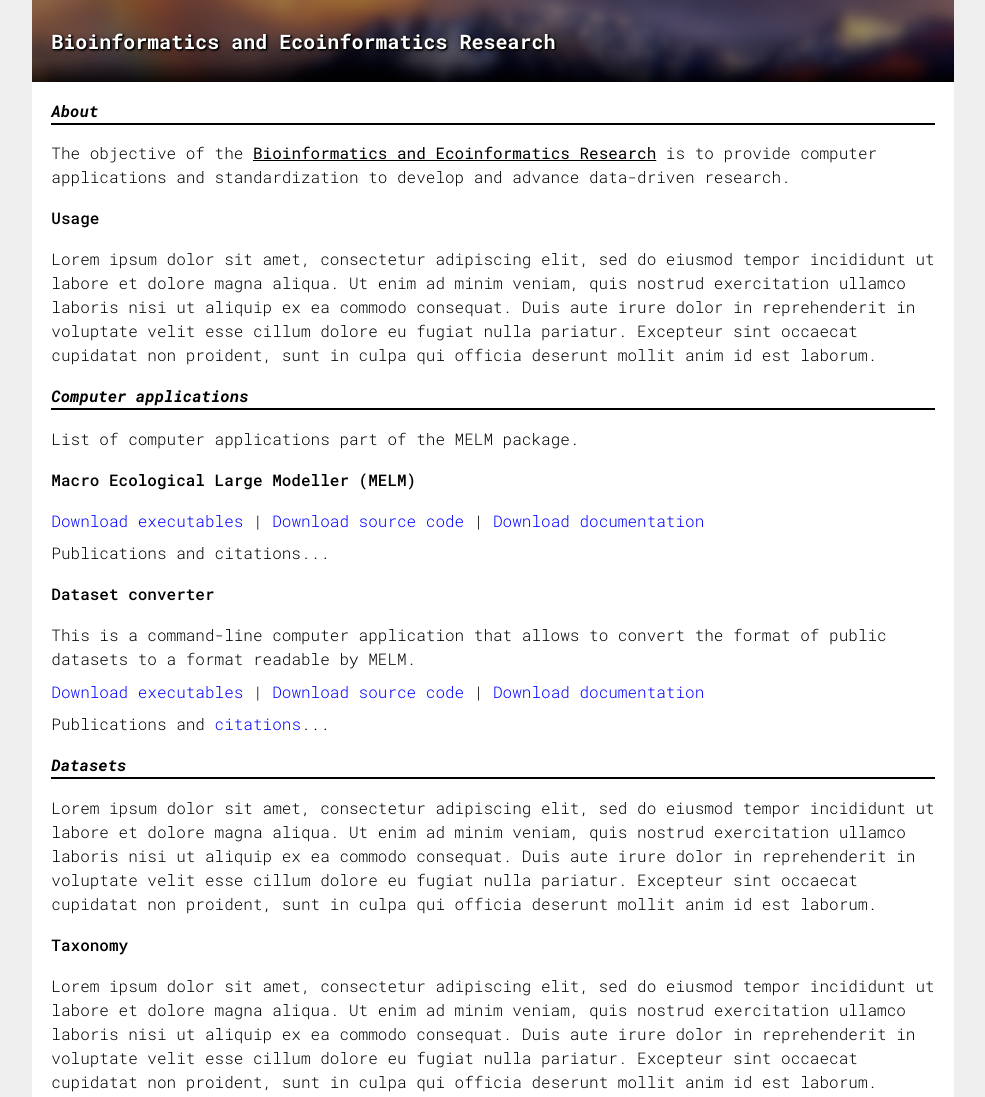
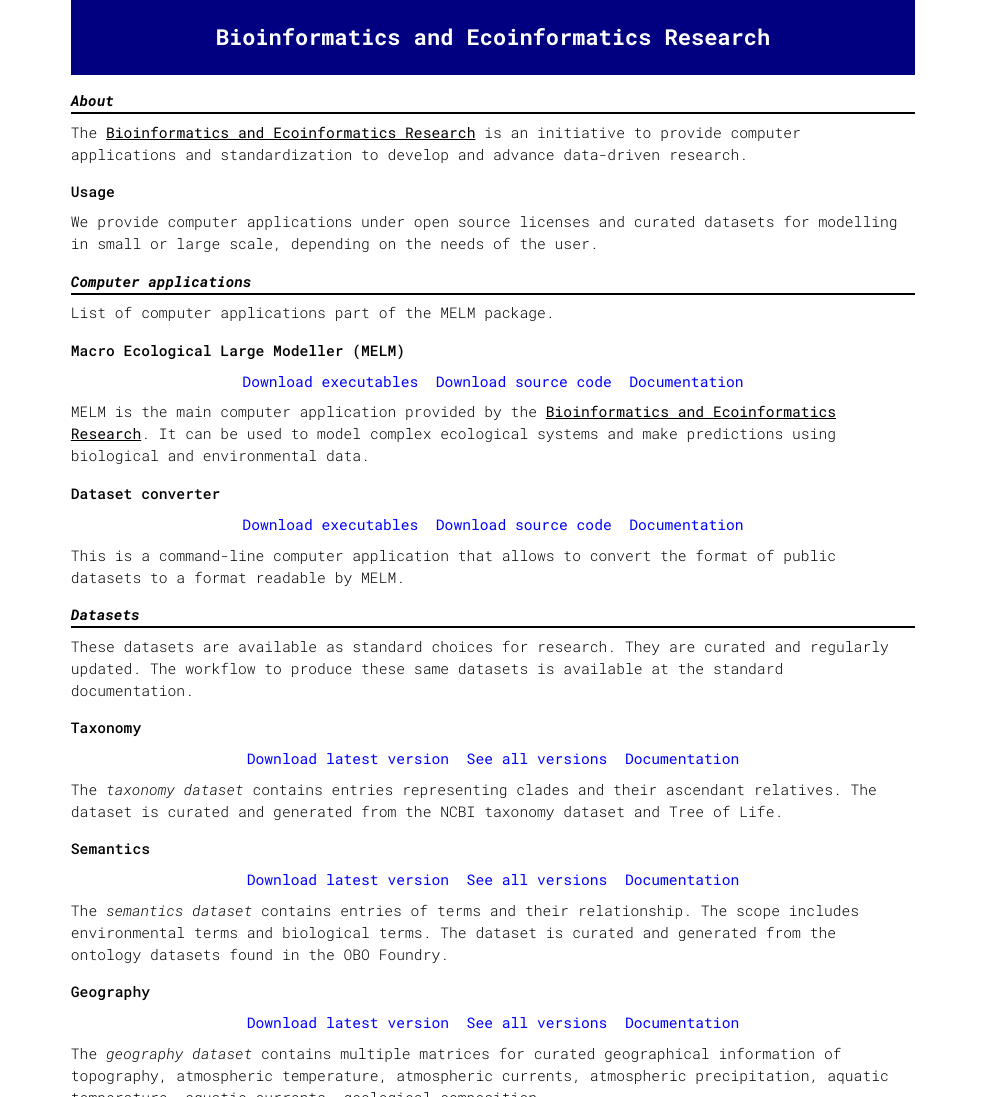
Before and after one commit to berorganization/bioecoresearch.github.io, a plain HTML site: page index.html in a window 1280 px wide. Shown: the top 1097 px of the page, without its empty margins (147-1132 px from the left). Drawn offline with Linux system fonts and the light colour scheme.

Commit message:
Update page and style

```diff
--- a/assets/style.css
+++ b/assets/style.css
@@ -64,25 +64,31 @@
 }
 
 * {
+	background-color: none;
+	background: none;
+	color: inherit;
+	margin: 0px;
+	padding: 0px;
+	border: 0px;
+	outline: none;
 	font-family: inherit;
 	font-size: inherit;
 	font-weight: inherit;
+	text-decoration: inherit;
 	line-height: inherit;
-	text-decoration: inherit;
-	margin: 0px;
-	padding: 0px;
-	border: 0px;
-	background: none;
-	color: inherit;
-	outline: none;
+}
+
+::selection {
+	background-color: blue;
+	color: white;
 }
 
 html {
-	background-color: #efefef;
+	background-color: white;
 	color: black;
 	font-family: webmono;
 	font-weight: 400;
-	font-size: 12pt;
+	font-size: 11pt;
 	line-height: 150%;
 }
 
@@ -93,29 +99,30 @@ body {
 	margin-right: auto;
 	padding-top: 0px;
 	padding-bottom: 2ex;
+	padding-left: 2ex;
+	padding-right: 2ex;
+	font-weight: 300;
 }
 
 header {
-	background-image: url("./header.png");
-	background-color: black;
-	background-size: 100% 100%;
-	padding-left: 2ch;
-	padding-right: 2ch;
-	padding-top: 3ch;
-	padding-bottom: 3ch;
+	text-align: center;
+	background-color: navy;
+	color: white;
 }
 
 header h1 {
-	color: white;
-	font-size: 125%;
+	display: inline-block;
+	padding-top: 2ch;
+	padding-bottom: 2ch;
+	padding-left: 2ch;
+	padding-right: 2ch;
+	font-size: 150%;
 	font-weight: 700;
-	text-shadow: 1px 1px 0 black,
-			1px 1px 2px black,
-			1px 1px 3px black;
 }
 
 a {
 	color: blue;
+	font-weight: bolder;
 }
 
 a:active {
@@ -132,33 +139,56 @@ a:focus {
 	text-decoration: underline;
 }
 
+header a {
+	color: white;
+}
+
+header a:hover {
+	background-color: transparent;
+	color: white;
+}
+
 article {
+	border-bottom-style: dashed;
 	border-bottom-color: black;
-	border-bottom-style: dashed;
 	border-bottom-width: 0.1ex;
 	margin-bottom: 2ex;
 	padding-bottom: 2ex;
-	padding-left: 2ch;
-	padding-right: 2ch;
+	min-height: 160ex;
 }
 
 article h1 {
 	font-weight: 700;
 	font-style: oblique;
 	margin-top: 2ex;
-	margin-bottom: 2ex;
-	border-bottom: 0.3ex solid black;
+	margin-bottom: 1ex;
+	border-bottom-style: solid;
+	border-bottom-color: black;
+	border-bottom-width: 0.3ex;
 }
 
 article h2 {
 	font-weight: 500;
 	margin-top: 2ex;
-	margin-bottom: 2ex;
+	margin-bottom: 1ex;
 }
 
 article p {
-	font-weight: 300;
 	margin-bottom: 1ex;
+}
+
+article nav {
+	display: block;
+	width: 100%;
+	text-align: center;
+	margin-top: 1ch;
+	margin-bottom: 1ch;
+}
+
+article nav a {
+	display: inline-block;
+	padding-left: 1ch;
+	padding-right: 1ch;
 }
 
 article u {
@@ -193,7 +223,7 @@ article ul li span {
 	text-align: center;
 }
 
-footer {
-	padding-left: 2ch;
-	padding-right: 2ch;
+#logos a {
+	padding-left: 1ch;
+	padding-right: 1ch;
 }
--- a/index.html
+++ b/index.html
@@ -7,30 +7,32 @@
 </head>
 <body>
 <header>
-			<h1>Bioinformatics and Ecoinformatics Research</h1>
+<h1><a href="./index.html">Bioinformatics and Ecoinformatics Research</a></h1>
 </header>
 <article>
 <h1>About</h1>
-				<p>The objective of the <b><u>Bioinformatics and Ecoinformatics Research</u></b> is to provide computer applications and standardization to develop and advance data-driven research.</p>
+<p>The <b><u>Bioinformatics and Ecoinformatics Research</u></b> is an initiative to provide computer applications and standardization to develop and advance data-driven research.</p>
 <h2>Usage</h2>
-				<p>Lorem ipsum dolor sit amet, consectetur adipiscing elit, sed do eiusmod tempor incididunt ut labore et dolore magna aliqua. Ut enim ad minim veniam, quis nostrud exercitation ullamco laboris nisi ut aliquip ex ea commodo consequat. Duis aute irure dolor in reprehenderit in voluptate velit esse cillum dolore eu fugiat nulla pariatur. Excepteur sint occaecat cupidatat non proident, sunt in culpa qui officia deserunt mollit anim id est laborum.</p>
+<p>We provide computer applications under open source licenses and curated datasets for modelling in small or large scale, depending on the needs of the user.</p>
 <h1>Computer applications</h1>
 <p>List of computer applications part of the MELM package.</p>
 <h2>Macro Ecological Large Modeller (MELM)</h2>
-				<p><a href="./index.html">Download executables</a> | <a href=".">Download source code</a> | <a href=".">Download documentation</a></p>
-				<p>Publications and citations...</p>
+<nav><a href="./indegx.html">Download executables</a><a href=".">Download source code</a><a href="./documentation.html#MELM">Documentation</a></nav>
+<p>MELM is the main computer application provided by the <b><u>Bioinformatics and Ecoinformatics Research</u></b>. It can be used to model complex ecological systems and make predictions using biological and environmental data.</p>
 <h2>Dataset converter</h2>
+<nav><a href="./index.html">Download executables</a><a href=".">Download source code</a><a href="./documentation.html#Converter">Documentation</a></nav>
 <p>This is a command-line computer application that allows to convert the format of public datasets to a format readable by MELM.</p>
-				<p><a href="./index.html">Download executables</a> | <a href=".">Download source code</a> | <a href=".">Download documentation</a></p>
-				<p>Publications and <a href=".">citations</a>...</p>
 <h1>Datasets</h1>
-				<p>Lorem ipsum dolor sit amet, consectetur adipiscing elit, sed do eiusmod tempor incididunt ut labore et dolore magna aliqua. Ut enim ad minim veniam, quis nostrud exercitation ullamco laboris nisi ut aliquip ex ea commodo consequat. Duis aute irure dolor in reprehenderit in voluptate velit esse cillum dolore eu fugiat nulla pariatur. Excepteur sint occaecat cupidatat non proident, sunt in culpa qui officia deserunt mollit anim id est laborum.</p>
+<p>These datasets are available as standard choices for research. They are curated and regularly updated. The workflow to produce these same datasets is available at the standard documentation.</p>
 <h2>Taxonomy</h2>
-				<p>Lorem ipsum dolor sit amet, consectetur adipiscing elit, sed do eiusmod tempor incididunt ut labore et dolore magna aliqua. Ut enim ad minim veniam, quis nostrud exercitation ullamco laboris nisi ut aliquip ex ea commodo consequat. Duis aute irure dolor in reprehenderit in voluptate velit esse cillum dolore eu fugiat nulla pariatur. Excepteur sint occaecat cupidatat non proident, sunt in culpa qui officia deserunt mollit anim id est laborum.</p>
-				<h2>Phenotype</h2>
-				<p>Lorem ipsum dolor sit amet, consectetur adipiscing elit, sed do eiusmod tempor incididunt ut labore et dolore magna aliqua. Ut enim ad minim veniam, quis nostrud exercitation ullamco laboris nisi ut aliquip ex ea commodo consequat. Duis aute irure dolor in reprehenderit in voluptate velit esse cillum dolore eu fugiat nulla pariatur. Excepteur sint occaecat cupidatat non proident, sunt in culpa qui officia deserunt mollit anim id est laborum.</p>
+<nav><a href="./index.html">Download latest version</a><a href=".">See all versions</a><a href="./documentation.html#Taxonomy">Documentation</a></nav>
+<p>The <i>taxonomy dataset</i> contains entries representing clades and their ascendant relatives. The dataset is curated and generated from the NCBI taxonomy dataset and Tree of Life.</p>
+<h2>Semantics</h2>
+<nav><a href="./index.html">Download latest version</a><a href=".">See all versions</a><a href="./documentation.html#Semantics">Documentation</a></nav>
+<p>The <i>semantics dataset</i> contains entries of terms and their relationship. The scope includes environmental terms and biological terms. The dataset is curated and generated from the ontology datasets found in the OBO Foundry.</p>
 <h2>Geography</h2>
-				<p>Lorem ipsum dolor sit amet, consectetur adipiscing elit, sed do eiusmod tempor incididunt ut labore et dolore magna aliqua. Ut enim ad minim veniam, quis nostrud exercitation ullamco laboris nisi ut aliquip ex ea commodo consequat. Duis aute irure dolor in reprehenderit in voluptate velit esse cillum dolore eu fugiat nulla pariatur. Excepteur sint occaecat cupidatat non proident, sunt in culpa qui officia deserunt mollit anim id est laborum.</p>
+<nav><a href="./index.html">Download latest version</a><a href=".">See all versions</a><a href="./documentation.html#Geography">Documentation</a></nav>
+<p>The <i>geography dataset</i> contains multiple matrices for curated geographical information of topography, atmospheric temperature, atmospheric currents, atmospheric precipitation, aquatic temperature, aquatic currents, geological composition.<p>
 <h1>News</h1>
 <h2>First release of MELM</h2>
 <span>2021-02-01</span>
@@ -40,6 +42,7 @@
 <a target="_blank" href="https://sites.icb.ufmg.br/lbmcf">Molecular and Computational Biology of Fungi Laboratory (LBMCF)</a><br />
 <a target="_blank" href="https://lebufmg.wixsite.com/bentos">Benthos Ecology Laboratory (LEB)</a><br />
 <a target="_blank" href="https://lebufmg.wixsite.com/bentos/projects">Project PROECOS</a>
+<p>The <b><u>Bioinformatics and Ecoinformatics Research</u></b> initiative is result of the partnership between LBMCF and LEB. The computer applications part of this project were developed and are maintained by Felipe Ferreira da Silva.</p>
 </div>
 </article>
 <footer>
```
Also changed, not shown: documentation.html (added, +20 -0 lines), assets/header.png (deleted). Lines whose indentation alone changed are shown as unchanged.
